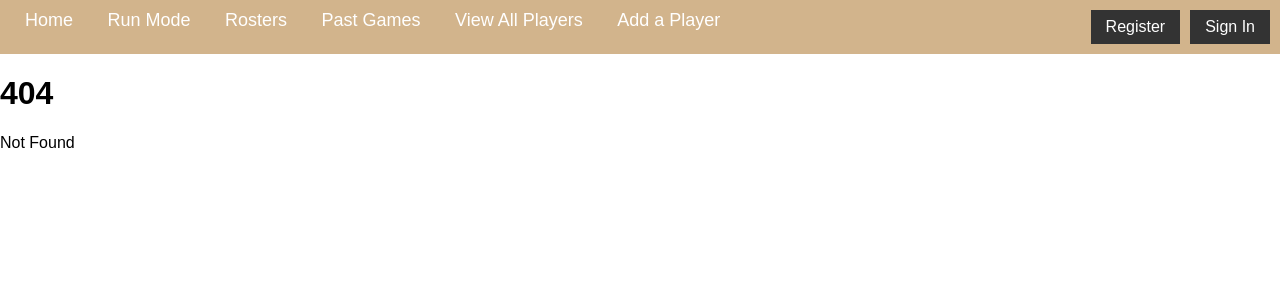
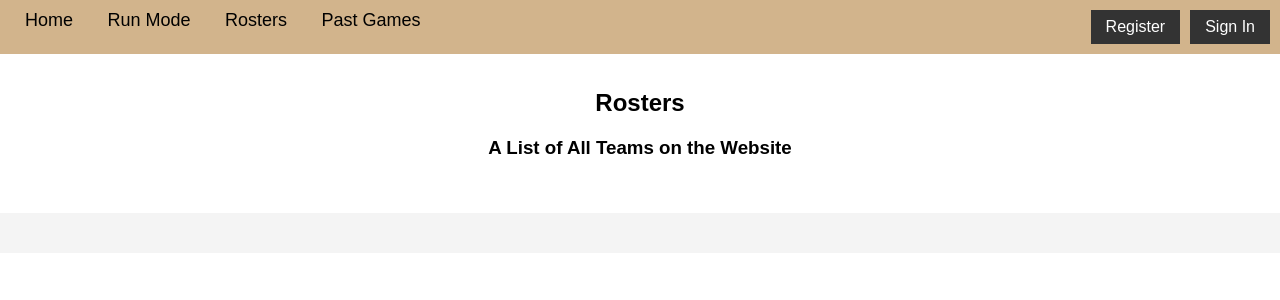
Before and after one commit to RoboRobert/CS499-Group1b, a SvelteKit app: page /rosters in a window 1280 px wide. Before the commit this address had no page. Shown: the top 300 px of the page. Built offline with nearby package versions, Linux system fonts and the light colour scheme.

Commit message:
The commit for initial rosters and past games page still needs some work.

```diff
--- a/src/app.css
+++ b/src/app.css
@@ -32,7 +32,7 @@
         margin: auto;
         padding: 20px;
     }
-    .recent-games {
+    .list-section-1 {
         background-color: #f4f4f4;
         padding: 20px;
         margin-top: 20px;
@@ -47,6 +47,18 @@
     }
 
     .home-dash {
+        color: black;
+        padding: 15px;
+        text-align: center;
+    }
+
+    .rosters-dash {
+        color: black;
+        padding: 15px;
+        text-align: center;
+    }
+
+    .past-games-dash {
         color: black;
         padding: 15px;
         text-align: center;
--- a/src/routes/+layout.svelte
+++ b/src/routes/+layout.svelte
@@ -6,12 +6,8 @@
     <div style="margin-right: 20px;">
         <a href="/homepage">Home</a>
         <a href=" ">Run Mode</a>
-        <a href=" ">Rosters</a>
-        <a href=" ">Past Games</a>
-
-        <a href="/players/all">View All Players</a>
-
-        <a href="/players/add">Add a Player</a>
+        <a href="/rosters ">Rosters</a>
+        <a href="/pastgames ">Past Games</a>
 
 
     </div>
--- a/src/routes/homepage/+page.svelte
+++ b/src/routes/homepage/+page.svelte
@@ -1,5 +1,3 @@
-
-
 <head>
     <title>Home Page</title>
     <style>
@@ -23,7 +21,7 @@
             <h3>Stats Made Easy, Game Operator's Log</h3>
         </section>
 
-        <section class = "recent-games">
+        <section class = "list-section-1">
             <h2>Recent Games</h2>
             <a href=" ">
                 <div class = "game">
@@ -41,7 +39,7 @@
 
             <a href=" ">
                 <div class = "game">
-                    <h3>Game 2</h3>
+                    <h3>Game 3</h3>
                     <p>Score and Date</p>
                 </div>
             </a>
--- /dev/null
+++ b/src/routes/pastgames/+page.svelte
@@ -0,0 +1,30 @@
+
+<head>
+    <title>Past Games</title>
+    <style>
+        a:link {
+            text-decoration: none;
+            color: black;
+        }
+        a:visited {
+            text-decoration: none;
+            color: black;
+        }
+        a:hover {
+            color: gold;
+        }
+    </style>
+</head>
+<body>
+    <div>
+        <section class= "past-games-dash">
+            <h1>Past Games</h1>
+            <h3>A List of All Published Games</h3>
+        </section>
+
+        <section class="list-section-1">
+
+        </section>
+
+    </div>
+</body>
--- /dev/null
+++ b/src/routes/rosters/+page.svelte
@@ -0,0 +1,30 @@
+
+<head>
+    <title>Rosters</title>
+    <style>
+        a:link {
+            text-decoration: none;
+            color: black;
+        }
+        a:visited {
+            text-decoration: none;
+            color: black;
+        }
+        a:hover {
+            color: gold;
+        }
+    </style>
+</head>
+<body>
+    <div>
+        <section class= "rosters-dash">
+            <h1>Rosters</h1>
+            <h3>A List of All Teams on the Website</h3>
+        </section>
+
+        <section class="list-section-1">
+
+        </section>
+
+    </div>
+</body>
```
